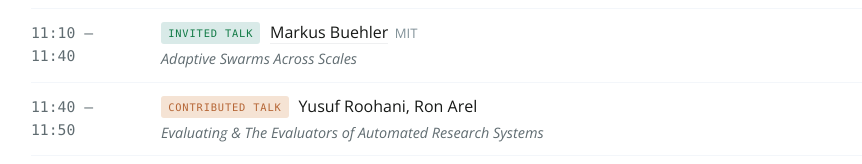
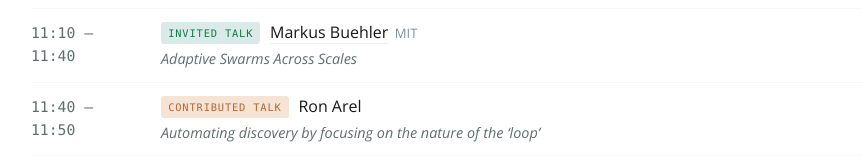
Before and after one commit to ai-scientist-workshop/ai-scientist-workshop.github.io, a plain HTML site: page index.html in a window 1280 px wide. Shown: the part 2464-2628 px from the top of the page, without its empty margins (21-883 px from the left). Drawn offline with nearby package versions, Linux system fonts and the light colour scheme.

Commit message:
update contributed talk

```diff
--- a/index.html
+++ b/index.html
@@ -430,7 +430,7 @@
           <div class="sched-row break"><div class="sched-time">10:20 – 10:40</div><div class="sched-title"><span class="tag break">Break</span>Coffee break</div></div>
           <div class="sched-row"><div class="sched-time">10:40 – 11:10</div><div class="sched-title"><span class="tag invited">Invited Talk</span><a href="https://yuanqidu.github.io/" target="_blank" rel="noopener">Yuanqi Du</a><span class="sched-affil">Microsoft Research</span><span class="sched-talk">Towards Generalist Agents for Accelerating Scientific Discovery</span></div></div>
           <div class="sched-row"><div class="sched-time">11:10 – 11:40</div><div class="sched-title"><span class="tag invited">Invited Talk</span><a href="https://cee.mit.edu/people_individual/markus-j-buehler/" target="_blank" rel="noopener">Markus Buehler</a><span class="sched-affil">MIT</span><span class="sched-talk">Adaptive Swarms Across Scales</span></div></div>
-          <div class="sched-row"><div class="sched-time">11:40 – 11:50</div><div class="sched-title"><span class="tag spotlight">Contributed Talk</span>Yusuf Roohani, Ron Arel<span class="sched-talk">Evaluating &amp; The Evaluators of Automated Research Systems</span></div></div>
+          <div class="sched-row"><div class="sched-time">11:40 – 11:50</div><div class="sched-title"><span class="tag spotlight">Contributed Talk</span>Ron Arel<span class="sched-talk">Automating discovery by focusing on the nature of the ‘loop’</span></div></div>
           <div class="sched-row break"><div class="sched-time">11:50 – 13:20</div><div class="sched-title"><span class="tag social">Social</span>Lunch, poster &amp; social</div></div>
           <div class="sched-row"><div class="sched-time">13:20 – 13:50</div><div class="sched-title"><span class="tag invited">Invited Talk</span><a href="https://zitniklab.hms.harvard.edu/bio/" target="_blank" rel="noopener">Marinka Zitnik</a><span class="sched-affil">Harvard Medical School</span><span class="sched-talk">Empowering biomedical discovery with AI scientists</span></div></div>
           <div class="sched-row"><div class="sched-time">13:50 – 14:20</div><div class="sched-title"><span class="tag invited">Invited Talk</span><a href="https://gomezbombarelli.mit.edu/" target="_blank" rel="noopener">Rafael Gómez-Bombarelli</a><span class="sched-affil">MIT, Lila Sciences</span><span class="sched-talk">Toward a Shared Representation of Matter: Alignment, Scaling, and the Path to Scientific Superintelligence</span></div></div>
```
